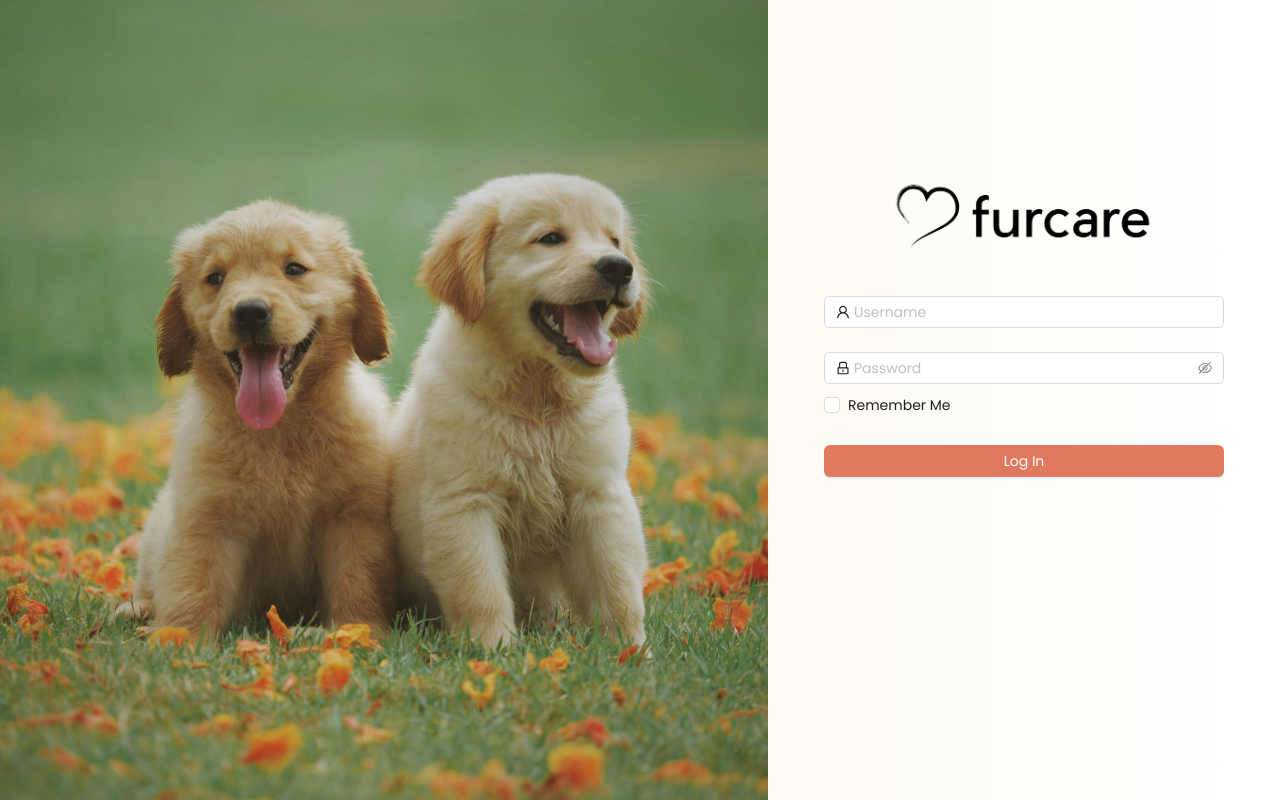
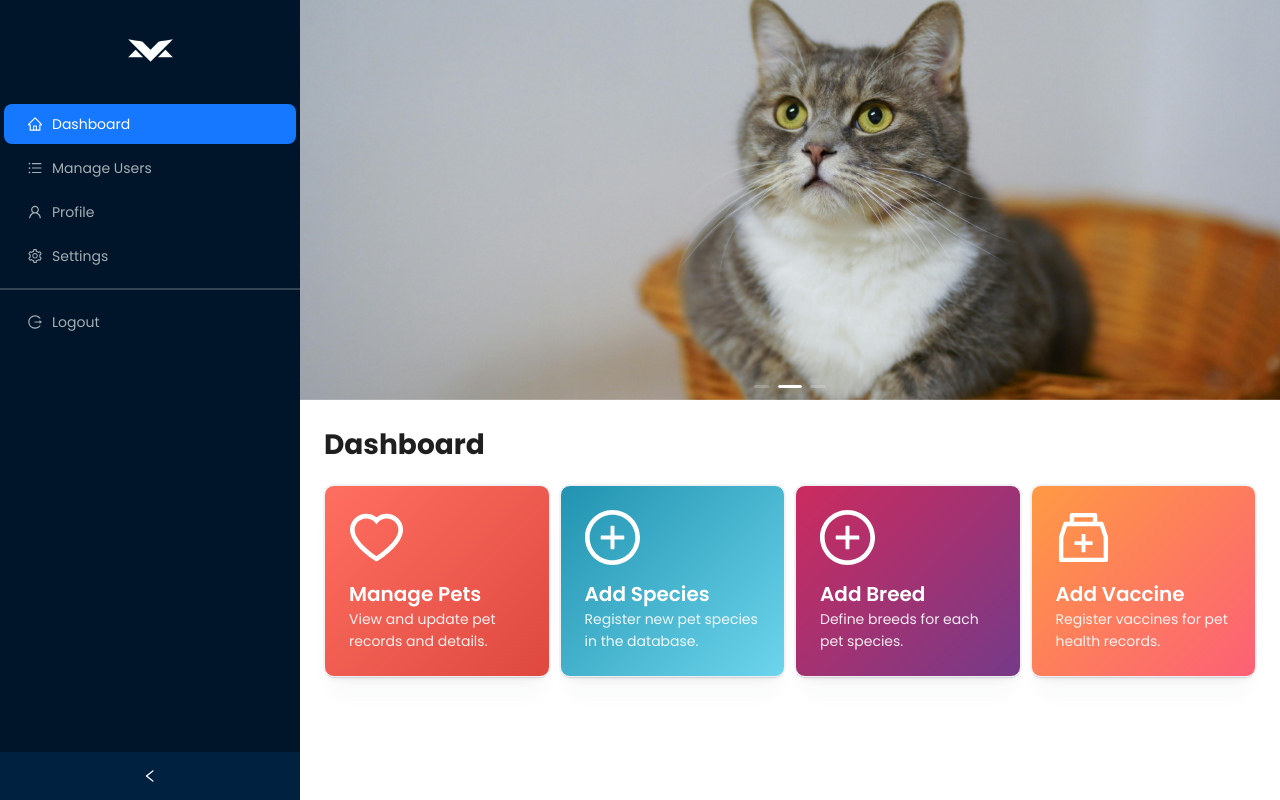
Before and after one commit to rozvalle/SoftEng-Pet-Vaccination-System, a React (Vite) app in the folder dashboard/: page / in a window 1280 px wide. Before the commit this address led to /login. Built offline with nearby package versions, Linux system fonts and the light colour scheme; sample sign-in values are in the browser's storage.

Commit message:
feat: switch authentication storage from localStorage to sessionStorage for improved security

```diff
--- a/dashboard/src/App.jsx
+++ b/dashboard/src/App.jsx
@@ -5,7 +5,7 @@ import ManageUsers from "./pages/ManageUsers";
 import Login from "./pages/Login";
 
 const PrivateRoute = () => {
-  const token = localStorage.getItem("isAuthenticated");
+  const token = sessionStorage.getItem("isAuthenticated");
 
   return token ? <Outlet /> : <Navigate to="/login" />;
 };
--- a/dashboard/src/pages/Login.jsx
+++ b/dashboard/src/pages/Login.jsx
@@ -17,9 +17,10 @@ export default function Login() {
       const response = await axios.post("http://localhost:5000/login", values);
 
       message.success("Login successful!");
-      localStorage.setItem("isAuthenticated", true);
+      sessionStorage.setItem("isAuthenticated", true);
+      sessionStorage.setItem("username", values.username);
 
-      navigate("/"); // ✅ Redirect after login
+      navigate("/");
     } catch (error) {
       message.error(error.response?.data?.error || "Invalid username or password");
     } finally {
--- a/dashboard/src/pages/Sidebar.jsx
+++ b/dashboard/src/pages/Sidebar.jsx
@@ -11,11 +11,12 @@ export default function Sidebar({ collapsed, setCollapsed }) { // ✅ Accept pro
 
   const toggleSidebar = (value) => {
     setCollapsed(value);
-    localStorage.setItem("sidebarCollapsed", JSON.stringify(value));
+    sessionStorage.setItem("sidebarCollapsed", JSON.stringify(value));
   };
 
   const handleLogout = () => {
-    localStorage.removeItem("isAuthenticated");
+    sessionStorage.removeItem("isAuthenticated");
+    sessionStorage.removeItem("username");
   };
 
   const menuItems = [
```
